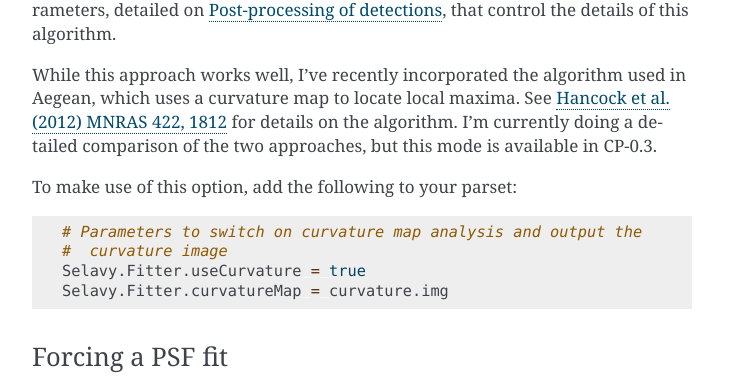
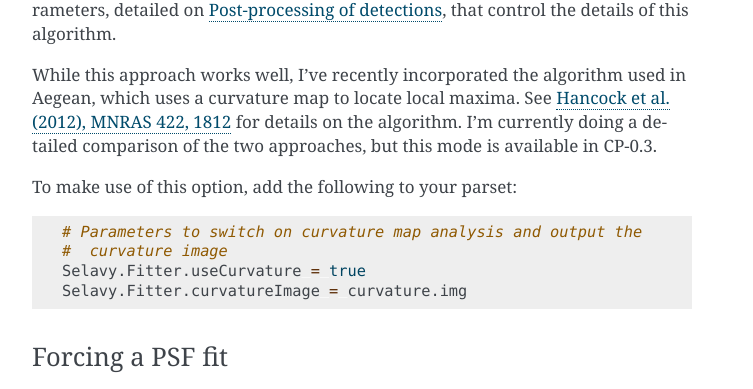
Before and after one commit to ATNF/askapsoft, a Sphinx documentation site: the page built from Code/Components/CP/docs/current/doc/tutorials/selavy.rst, in a window 1280 px wide and 900 px high, scrolled down 5362 px. Shown: the part 176-565 px from the top of the window, without its empty margins (388-1141 px from the left). Built offline with Sphinx 7.4.7, drawn with Linux system fonts in a browser that asks for light colours; the version number could not be read and is left out.

Commit message:
Minor fixes to Selavy tutorial

```diff
--- a/Code/Components/CP/docs/current/doc/tutorials/selavy.rst
+++ b/Code/Components/CP/docs/current/doc/tutorials/selavy.rst
@@ -292,11 +292,11 @@ algorithm.
 
 While this approach works well, I've recently incorporated the
 algorithm used in Aegean, which uses a curvature map to locate local
-maxima. See `Hancock et al. (2012) MNRAS 422, 1812`_ for details on
+maxima. See `Hancock et al. (2012), MNRAS 422, 1812`_ for details on
 the algorithm. I'm currently doing a detailed comparison of the two
 approaches, but this mode is available in CP-0.3.
 
- .. _Hancock et al. (2012) MNRAS 422, 1812: http://adsabs.harvard.edu/abs/2012MNRAS.422.1812H
+ .. _Hancock et al. (2012), MNRAS 422, 1812: http://adsabs.harvard.edu/abs/2012MNRAS.422.1812H
 
 To make use of this option, add the following to your parset:
 
@@ -305,7 +305,7 @@ To make use of this option, add the following to your parset:
     # Parameters to switch on curvature map analysis and output the
     #  curvature image
     Selavy.Fitter.useCurvature = true
-    Selavy.Fitter.curvatureMap = curvature.img
+    Selavy.Fitter.curvatureImage = curvature.img
 
 Forcing a PSF fit
 .................
```
